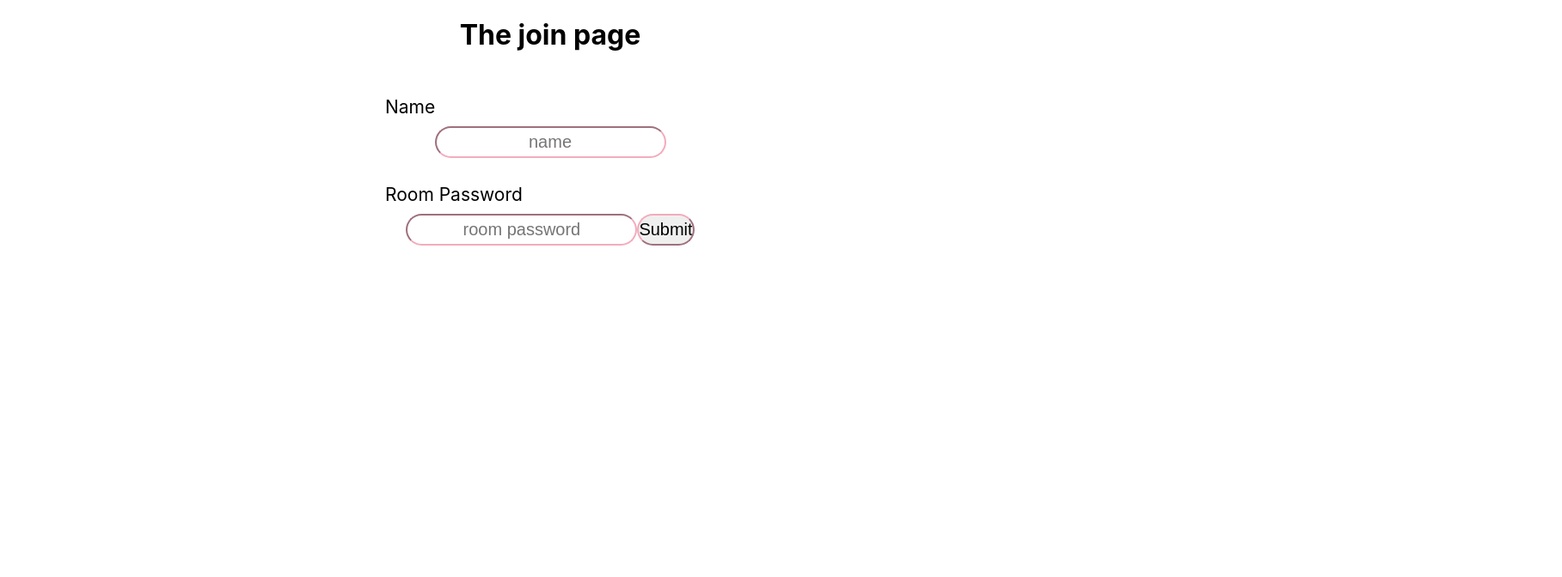
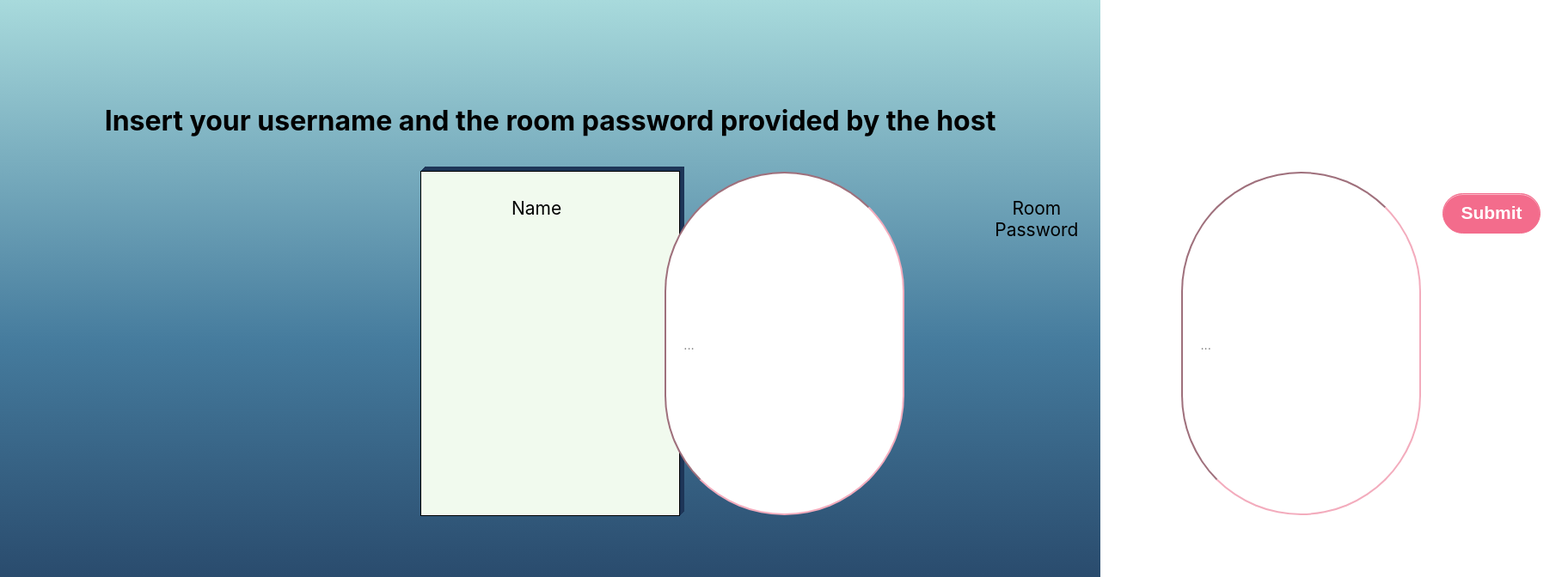
Before and after one commit to xfiddyx/chat-app, a React (Create React App) app in the folder chat-app/: page /join-room in a window 1280 px wide. Shown: the top 672 px of the page at 86% size, 1817 px wide, since content can reach past the window. Built offline with nearby package versions, Linux system fonts and the light colour scheme.

Commit message:
chat pages styled

```diff
--- a/chat-app/package.json
+++ b/chat-app/package.json
@@ -7,8 +7,10 @@
     "@testing-library/jest-dom": "^4.2.4",
     "@testing-library/react": "^9.5.0",
     "@testing-library/user-event": "^7.2.1",
+    "moment": "^2.26.0",
     "react": "^16.13.1",
     "react-dom": "^16.13.1",
+    "react-moment": "^0.9.7",
     "react-scripts": "3.4.1",
     "react-scroll-to-bottom": "^2.0.0",
     "socket.io-client": "^2.3.0"
--- a/chat-app/src/components/Chat.jsx
+++ b/chat-app/src/components/Chat.jsx
@@ -1,6 +1,6 @@
 import React, { Component } from 'react';
 import { socket } from './Homepage';
-import '../styles/chatBox.css';
+import '../styles/Chat.css';
 import Messages from './Messages';
 import MessageInput from './MessageInput';
 const queryString = require('query-string');
@@ -61,32 +61,37 @@ class Chat extends Component {
   sendMessage = (event) => {
     event.preventDefault();
     const { message, room, user } = this.state;
+    if (message) {
       socket.emit('sendMessage', { message, room, user });
       this.setState({ message: '' });
+    }
   };
 
   render() {
     const { password, room, users, message, messages, user } = this.state;
     return (
-      <div className='outer-container'>
-        <h1>Chat yo</h1>
-        <div className='container'>
-          <h2>
+      <div className='background'>
+        <header>
+          <h1 className='title'>Chat yo</h1>
+          <h2 className='Chatpage'>
             {users.map(({ user_name, id }) => (
               <div key={id} className='activeItem'>
                 {user_name}
               </div>
             ))}
           </h2>
-          <h2>{password ? `the password is ${password}` : null}</h2>
-          <h2>{room}</h2>
-          <Messages messages={messages} user={user} />
+          <h2 className='Chatpage'>
+            {password ? `the password is ${password}` : null}
+          </h2>
+          <h2 className='Chatpage'>{room}</h2>
+        </header>
+        <Messages className='Messages' messages={messages} user={user} />
         <MessageInput
+          className='MessageInput'
           setMessage={this.setMessage}
           sendMessages={this.sendMessage}
           message={message}
         />
-        </div>
       </div>
     );
   }
--- a/chat-app/src/components/Create.jsx
+++ b/chat-app/src/components/Create.jsx
@@ -9,6 +9,7 @@ const Create = ({ location }) => {
     const [value, setValue] = useState('');
     const input = (
       <input
+        placeholder='...'
         value={value}
         onChange={(e) => setValue(e.target.value)}
         type={type}
@@ -22,7 +23,7 @@ const Create = ({ location }) => {
   // socket = io('https://reactproj-chatapp.herokuapp.com/');
   return (
     <div className='background'>
-      <form className='form-container'>
+      <form className='form-cont'>
         <label>Username:</label>
         {setUser}
         <label>Room: </label>
--- a/chat-app/src/components/Join.jsx
+++ b/chat-app/src/components/Join.jsx
@@ -1,4 +1,5 @@
 import React, { Component } from 'react';
+import '../styles/Join.css';
 import { Link } from '@reach/router';
 
 export class Join extends Component {
@@ -9,19 +10,19 @@ export class Join extends Component {
   render() {
     const { user, room } = this.state;
     return (
-      <div>
-        <h1>The join page</h1>
-        <form onSubmit={this.handleSubmit}>
+      <div className='background'>
+        <h1>Insert your username and the room password provided by the host</h1>
+        <form className='form-cont' onSubmit={this.handleSubmit}>
           <label>Name</label>
           <input
-            placeholder='name'
+            placeholder='...'
             type='text'
             onChange={this.userChange}
             required
           ></input>
           <label>Room Password</label>
           <input
-            placeholder='room password'
+            placeholder='...'
             type='text'
             onChange={this.roomChange}
             required
@@ -33,7 +34,7 @@ export class Join extends Component {
             to={`/chat?name=${user}&joinRoom=${room}`}
             state={{ room: room, user: user }}
           >
-            <input value='Submit' type='submit'></input>
+            <input value='Submit' type='submit' className='submit'></input>
           </Link>
         </form>
       </div>
--- a/chat-app/src/components/MessageInput.jsx
+++ b/chat-app/src/components/MessageInput.jsx
@@ -1,14 +1,12 @@
 import React from 'react';
+import '../styles/MessageInput.css';
 
 const MessageInput = ({ sendMessages, message, setMessage }) => {
   return (
-    <div>
-      <form
-        onClick={(event) => {
-          return sendMessages(event);
-        }}
-      >
+    <div className='MessageInput'>
+      <form>
         <textarea
+          className='textChat'
           type='text'
           placeholder='next message'
           value={message}
@@ -17,7 +15,17 @@ const MessageInput = ({ sendMessages, message, setMessage }) => {
             return setMessage(event);
           }}
         ></textarea>
-        <input type='submit' value='Submit'></input>
+        <button
+          className='chatSubmit'
+          type='submit'
+          value='Submit'
+          onClick={(event) => {
+            console.log(event.target);
+            return event.target ? sendMessages(event) : null;
+          }}
+        >
+          Submit
+        </button>
       </form>
     </div>
   );
--- a/chat-app/src/components/Messages.jsx
+++ b/chat-app/src/components/Messages.jsx
@@ -1,24 +1,36 @@
 import React from 'react';
-import ScrollToBottom from 'react-scroll-to-bottom';
+import '../styles/Messages.css';
+import Moment from 'react-moment';
 
-import '../styles/messages.css';
 const Messages = ({ messages, user }) => {
   return (
-    <ScrollToBottom className='messages'>
+    <div className='Messages'>
       <ul className='chat-container'>
         {messages.map((message, i) => {
           return user === message.user ? (
+            <>
               <li key={i} className='messageBox chat-left'>
                 {message.message}
               </li>
+              <Moment format='YYYY/MM/DD' className='chat-user-left'>
+                <li className='date chat-user-left'>{message.date}</li>
+              </Moment>
+              <li className='user chat-user-left'>{message.user}</li>
+            </>
           ) : (
+            <>
               <li key={i} className='messageBox chat-right'>
                 {message.message}
               </li>
+              <Moment format='YYYY/MM/DD' className='chat-user-right'>
+                <li className='date chat-user-right'>{message.date}</li>
+              </Moment>
+              <li className='user chat-user-right'>{message.user}</li>
+            </>
           );
         })}
       </ul>
-    </ScrollToBottom>
+    </div>
   );
 };
 
--- /dev/null
+++ b/chat-app/src/styles/Chat.css
@@ -0,0 +1,37 @@
+.background {
+  background-image: linear-gradient(#a8dadc, #457b9d, #1d3557);
+  height: 100vh;
+  display: grid;
+
+  grid-template-rows: 200px auto 200px 100px;
+  grid-template-columns: 25% 50% 25%;
+  grid-template-areas: 'header header header' 'center-left Messages center-right' 'center-left MessageInput center-right' 'footer footer footer';
+}
+.title {
+  width: 100%;
+  font-size: 50px;
+}
+
+#Chatpage {
+  display: inline-block;
+  width: 100%;
+  font-size: 30px;
+}
+
+header {
+  grid-area: header;
+}
+
+.Messages {
+  grid-area: Messages;
+}
+.MessageInput {
+  grid-area: MessageInput;
+}
+div.center-right {
+  grid-area: center-right;
+}
+
+div.center-left {
+  grid-area: center-left;
+}
--- a/chat-app/src/styles/Create.css
+++ b/chat-app/src/styles/Create.css
@@ -3,7 +3,7 @@
   height: 100vh;
 }
 
-.form-container {
+.form-cont {
   position: absolute; /* or absolute */
   top: 50%;
   left: 50%;
@@ -17,9 +17,10 @@
 }
 input {
   text-decoration: none;
+  align-items: flex-start;
   display: inline-block;
-  padding: 5px 0;
-  text-align: center;
+  padding: 5px 0 5px 10px;
+  text-align: left;
   font-size: 20px;
   color: #000;
   border-radius: 800px;
--- a/chat-app/src/styles/Homepage.css
+++ b/chat-app/src/styles/Homepage.css
@@ -11,6 +11,8 @@
   width: 300px;
   transform: translate(-50%, -50%);
   background: linear-gradient(53deg, #1d3557 50%, #a8dadc 50%);
+  box-shadow: 1px -1px #1d3557, 2px -2px #1d3557, 3px -3px #1d3557,
+    4px -4px #1d3557, 5px -5px #1d3557;
 }
 
 h3 {
--- /dev/null
+++ b/chat-app/src/styles/Join.css
@@ -0,0 +1,18 @@
+.background {
+  background-image: linear-gradient(#a8dadc, #457b9d, #1d3557);
+  height: 100vh;
+}
+
+h1 {
+  padding-top: 100px;
+  text-align: center;
+  position: absolute;
+  width: 100%;
+}
+::-webkit-input-placeholder {
+  /* Chrome/Opera/Safari */
+  font-size: 15px;
+  text-align: left;
+  padding-left: 10px;
+  color: grey;
+}
--- /dev/null
+++ b/chat-app/src/styles/MessageInput.css
@@ -0,0 +1,8 @@
+textarea {
+  width: 575px;
+  height: 75px;
+  margin-bottom: 10px;
+}
+form {
+  display: flex;
+}
--- a/chat-app/src/styles/messages.css
+++ b/chat-app/src/styles/messages.css
@@ -1,39 +1,73 @@
-.messages {
-  padding: 5% 0;
-  overflow: auto;
-  flex: auto;
-}
-
 .chat-container {
   border: 2px solid #dedede;
   background-color: #f1f1f1;
   border-radius: 5px;
   padding: 10px;
   margin: 10px 0;
+  height: 300px;
+  overflow: auto;
+  display: flex;
+  flex-direction: column-reverse;
+}
+li {
+  display: block;
+  clear: both;
+  flex-direction: column-reverse;
 }
 .messageBox {
-  background: #f3f3f3;
+  background: #000;
   border-radius: 20px;
-  padding: 5px 20px;
+  padding: 5px 10px;
+  margin: 3px;
   color: white;
-  display: inline-block;
-  max-width: 80%;
+  max-width: 60%;
+  display: flex;
+  overflow-y: auto;
 }
 
 .messageContainer {
   display: flex;
   justify-content: flex-end;
+  flex-direction: column-reverse;
+  width: 150px;
   padding: 0 5%;
   margin-top: 3px;
 }
-
 .chat-right {
   float: right;
-  color: #aaa;
+  background: lightblue;
+  color: #fff;
 }
 
-/* Style time text */
 .chat-left {
   float: left;
-  color: #999;
+  background: lightgreen;
+  color: #fff;
 }
+button.chatSubmit {
+  background-color: grey; /* Green */
+  border: none;
+  color: white;
+  text-align: center;
+  text-decoration: none;
+  display: inline-block;
+  font-size: 16px;
+  width: 140px;
+  height: 80px;
+  margin-left: 20px;
+}
+
+.user,
+.chat-user-left {
+  font-style: italic;
+  font-size: 10px;
+  float: left;
+  max-width: 20%;
+  display: flex;
+}
+.date,
+.chat-user-right {
+  float: right;
+  font-style: italic;
+  font-size: 10px;
+}
```
Also changed, not shown: 1 other file (tests, documents, lock files or other folders). Lines whose indentation alone changed are shown as unchanged.
